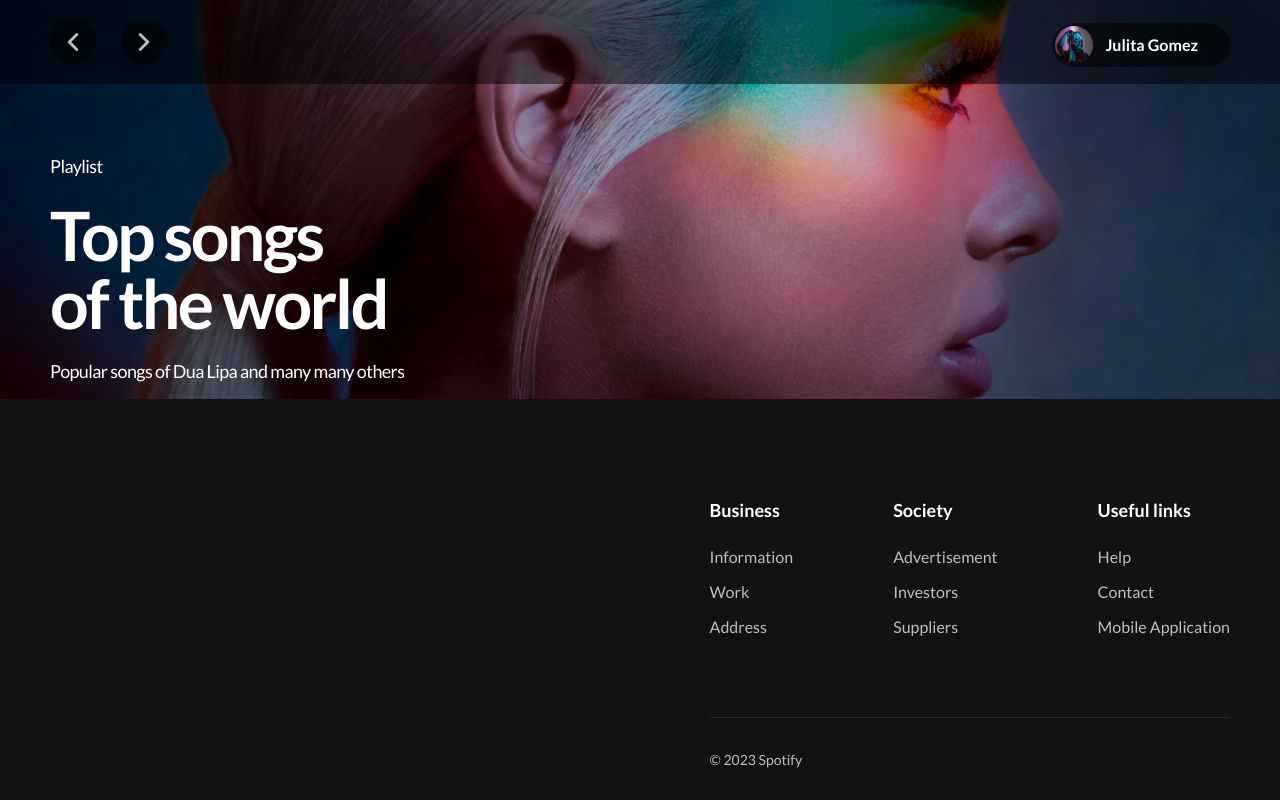
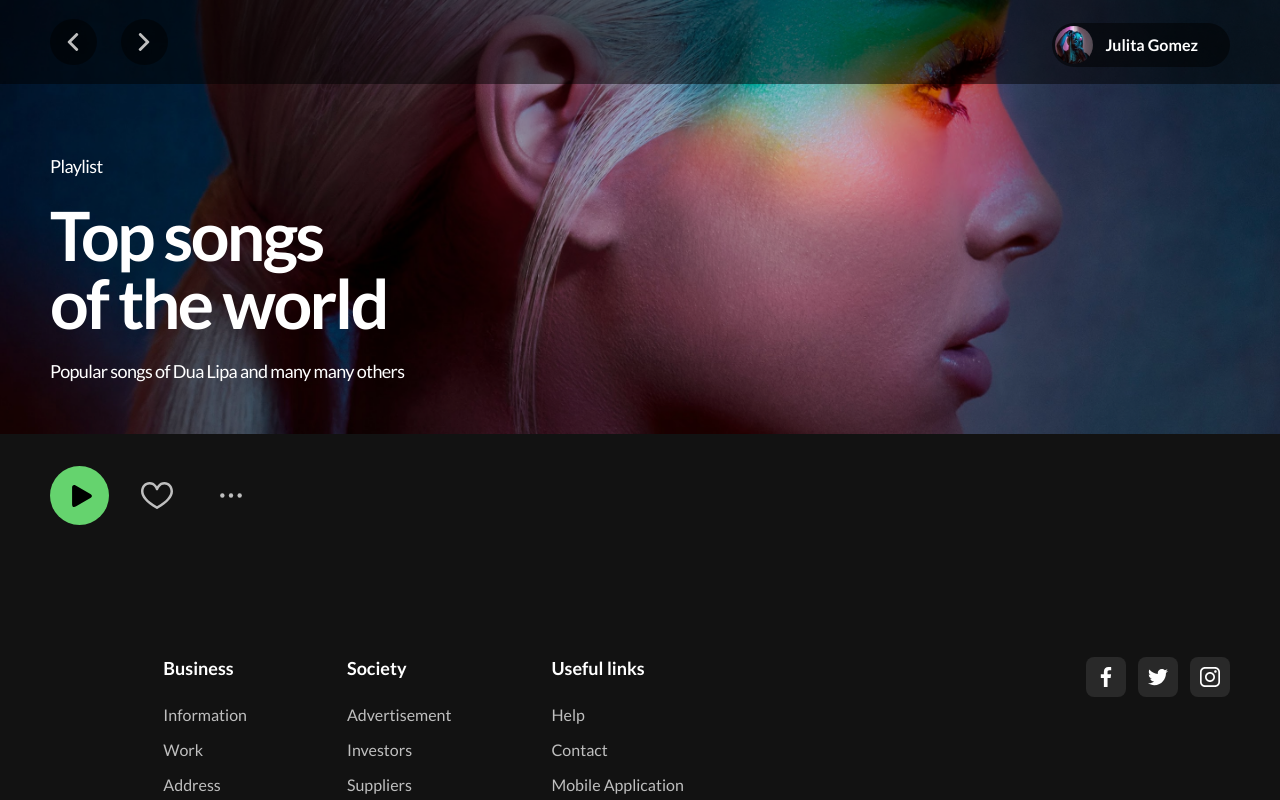
Before and after one commit to cooodyyy/InvoA_lvl2-spotify, a website built with Vite: page index.html in a window 1280 px wide. Shown: the top 800 px of the page. Built offline with nearby package versions, Linux system fonts and the light colour scheme.

Commit message:
add footer v1

```diff
--- a/index.html
+++ b/index.html
@@ -89,6 +89,7 @@
     </main>
     <footer class="footer">
       <div class="footer__content">
+        <div class="footer__wrapper">
           <div class="footer__lists">
             <ul class="footer__list">
               Business
@@ -109,6 +110,12 @@
               <li class="footer__list-item"><a href="#" class="footer__link">Mobile Application</a></li>
             </ul>
           </div>
+          <div class="footer__icons">
+            <a class="footer__icon" href="#"><img src="./public/images/001-facebook-app-symbol.svg" alt="facebook link"></a>
+            <a class="footer__icon" href="#"><img src="./public/images/002-twitter.svg" alt="twitter link"></a>
+            <a class="footer__icon" href="#"><img src="./public/images/003-instagram.svg" alt="instagram link"></a>
+          </div>
+        </div>
         <hr class="footer__line">
         <small class="footer__small">© 2023 Spotify</small>
       </div>
--- a/src/global-styles/styles/_root.scss
+++ b/src/global-styles/styles/_root.scss
@@ -20,6 +20,12 @@
   --color-font-secondary:#bfbfbf;
 
 
+  // roundings
+  --border-radius-l: 50px;
+  --border-radius-m: 17px;
+  --border-radius-s: 8px;
+
+
   // main colors
   --color-primary: #65d36e;
   --color-secondary: #121212;
--- a/src/pages/home-page/styles/_footer.scss
+++ b/src/pages/home-page/styles/_footer.scss
@@ -2,16 +2,16 @@
   background-color: var(--color-footer-bg);
   padding: 100px var(--padding-sides) 2rem;
 
-  position: absolute;
-  bottom: 0;
-  right: 0;
-  left: 0;
+  // position: absolute;
+  // bottom: 0;
+  // right: 0;
+  // left: 0;
 
   display: flex;
   justify-content: flex-end;
   align-items: flex-end;
 
-  //   display: none;
+  // display: none;
 
   & &__lists {
     display: flex;
@@ -65,4 +65,28 @@
     line-height: 17px;
     font-weight: var(--font-weight-regular);
   }
+
+  & &__wrapper {
+    display: flex;
+    justify-content: space-between;
+    gap: 402px;
+  }
+
+  & &__icon {
+    display: inline-block;
+    height: 40px;
+    margin-right: 9px;
+    background-color: #292929;
+    border-radius: var(--border-radius-s);
+    transition: background-color 0.2s;
+    padding: 10px;
+
+    &:last-child {
+      margin-right: 0;
+    }
+
+    &:hover {
+      background-color: rgba(255, 255, 255, 0.3);
+    }
+  }
 }
--- a/src/pages/home-page/styles/_header.scss
+++ b/src/pages/home-page/styles/_header.scss
@@ -1,5 +1,5 @@
 .header {
-  position: absolute;
+  position: relative;
   background-repeat: no-repeat;
   height: 434px;
   width: 100%;
--- a/src/pages/home-page/styles/_main.scss
+++ b/src/pages/home-page/styles/_main.scss
@@ -1,6 +1,6 @@
 .main {
   position: relative;
-  top: 434px;
+  // top: 434px;
   padding: 2rem var(--padding-sides);
 
   @media screen and (max-width: 1023px) {
```
Also changed, not shown: public/images/001-facebook-app-symbol.svg (added), public/images/002-twitter.svg (added), public/images/003-instagram.svg (added). Lines whose indentation alone changed are shown as unchanged.
